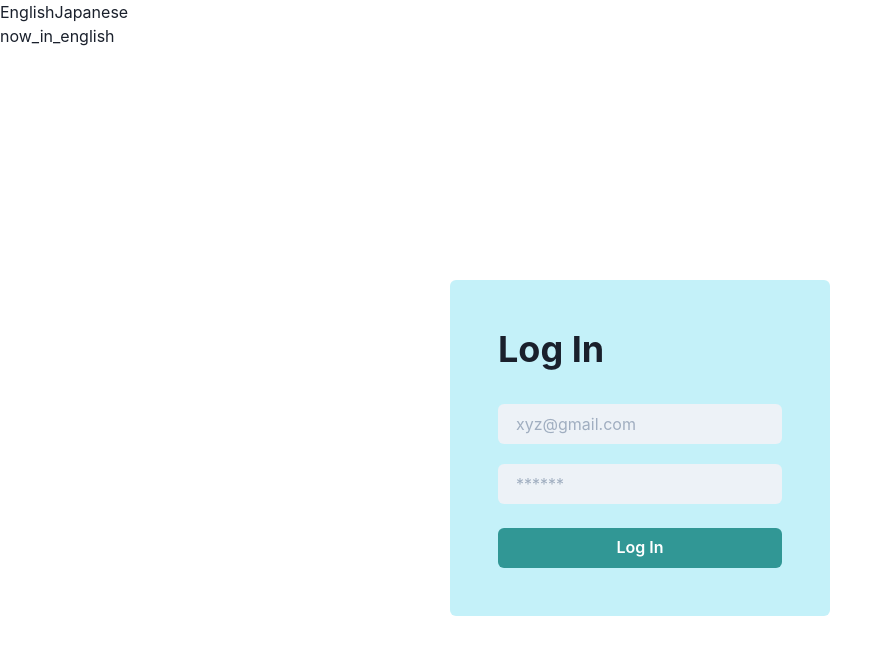
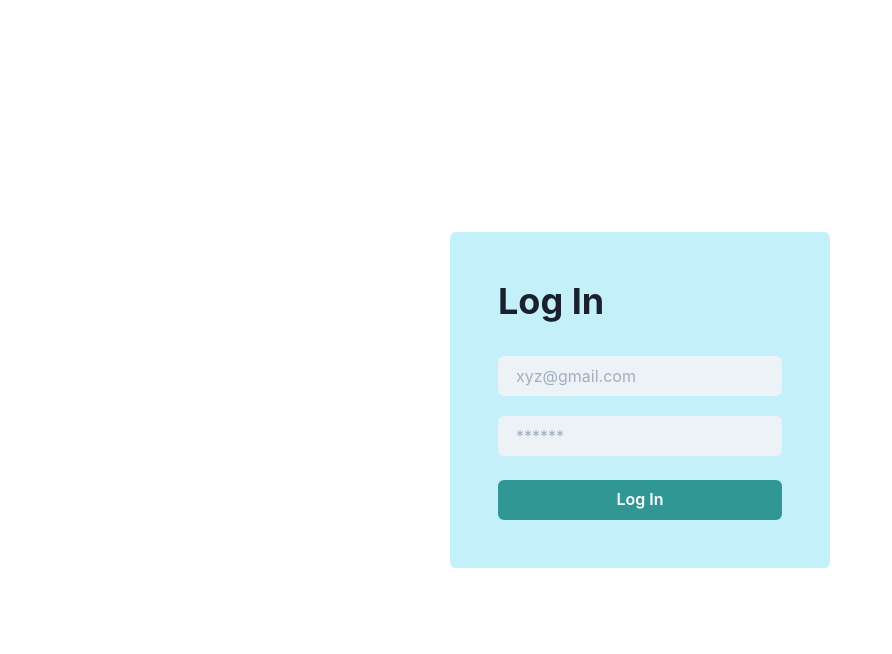
Before and after one commit to Ashu-tosh-Kr/mars, a React (Create React App) app in the folder client/: page /login in a window 1280 px wide. Shown: the top 654 px of the page, without its empty margins (0-892 px from the left). Built offline with nearby package versions, Linux system fonts and the light colour scheme.

Commit message:
ui disruption fix due to extra button

```diff
--- a/client/src/App.js
+++ b/client/src/App.js
@@ -1,8 +1,8 @@
 import { Routes, Route } from "react-router-dom";
 import React from "react";
-
+//non lib imports
+import "utils/i18n";
 import LoginScreen from "screens/LoginScreen";
-
 import Dashboard from "screens/Dashboard";
 import ClientCompanyScreen from "screens/ClientCompanyScreen";
 import PageNotFound from "screens/errorPages/PageNotFound";
@@ -13,14 +13,10 @@ import NewGigScreen from "screens/NewGigScreen";
 import TodoScreen from "screens/TodoScreen";
 import AllGigsScreen from "screens/AllGigsScreen";
 import SettingsScreen from "screens/SettingsScreen";
-import Translator from "./components/Translator";
 
 function App() {
   return (
     <>
-      {/* TODO ↓ is this the best place? */}
-      <Translator />
-
       <Routes>
         <Route path="/login" element={<LoginScreen />} />
         <Route path="/*" element={<RequireAuth />}>
```
Also changed, not shown: client/src/components/globals/Translator.jsx (renamed from client/src/components/Translator.jsx), client/src/utils/i18n.js (renamed from client/src/i18n.js).
